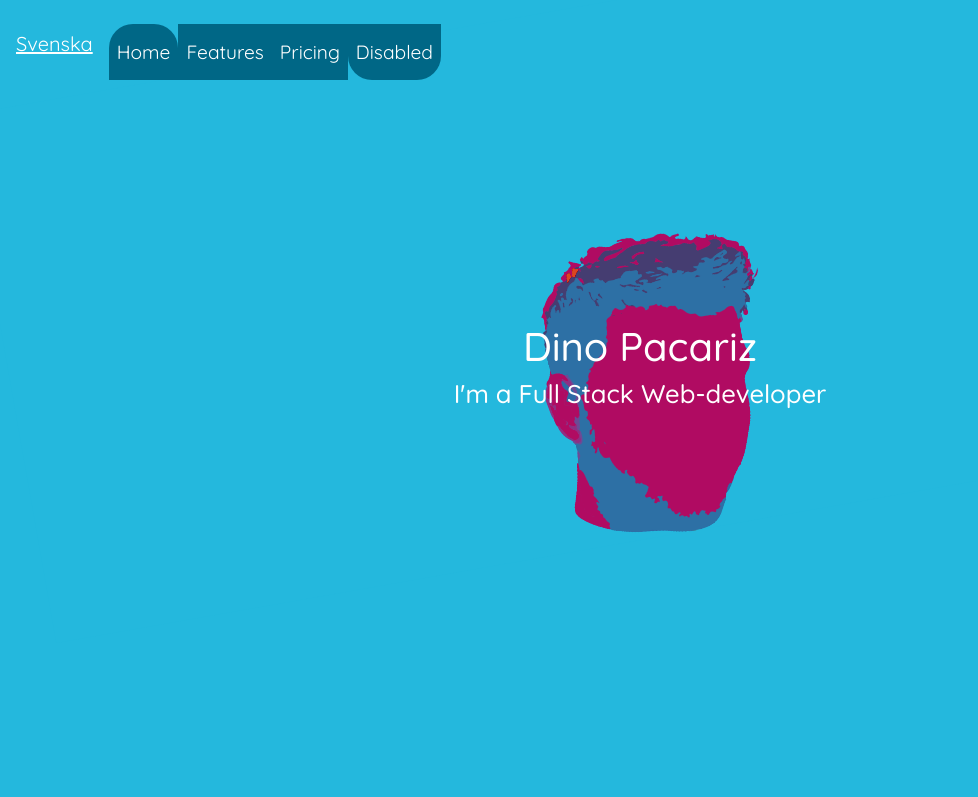
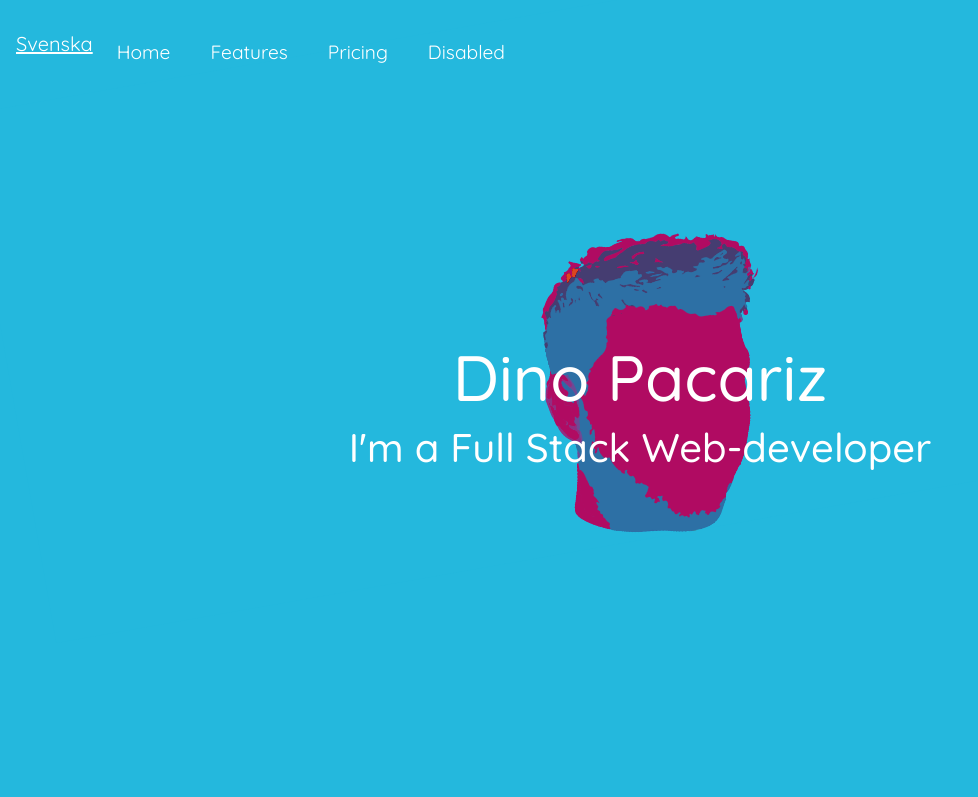
Before and after one commit to ImDino/Portfolio, a website: page index.html in a window 1280 px wide. Shown: the top 797 px of the page, without its empty margins (0-978 px from the left). Drawn offline with nearby package versions, Linux system fonts and the light colour scheme.

Commit message:
finished nav bar in desktop mode

```diff
--- a/css/main.css
+++ b/css/main.css
@@ -80,7 +80,7 @@ a {
   justify-items: center;
   grid-gap: 0vh;
   padding-bottom: 8vh;
-  max-width: 1500px;
+  max-width: 1400px;
   margin-left: auto;
   margin-right: auto; }
   #projects .project {
@@ -227,3 +227,13 @@ a {
 @media (max-width: 993px) {
   #projects {
     grid-template-columns: 1fr; } }
+
+@media (min-width: 993px) {
+  .nav-item {
+    background-color: transparent;
+    margin-right: 3vh; }
+  #home-text h1 {
+    font-size: 4em;
+    margin-top: 10vh; }
+  #home-text h3 {
+    font-size: 2.5em; } }
```
